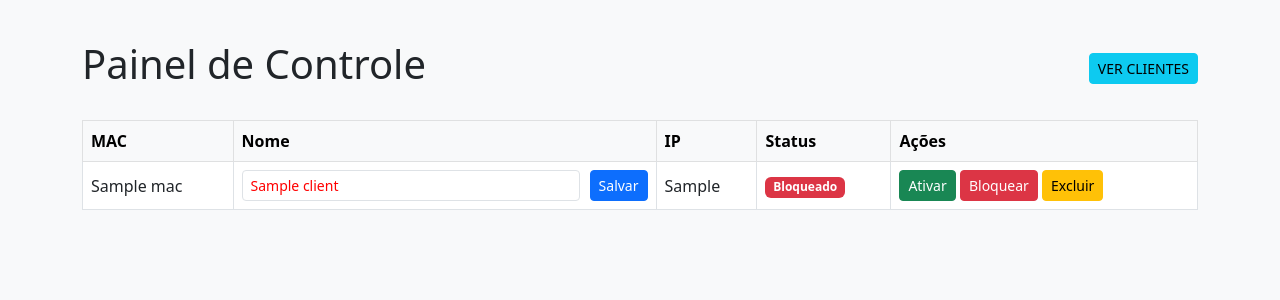
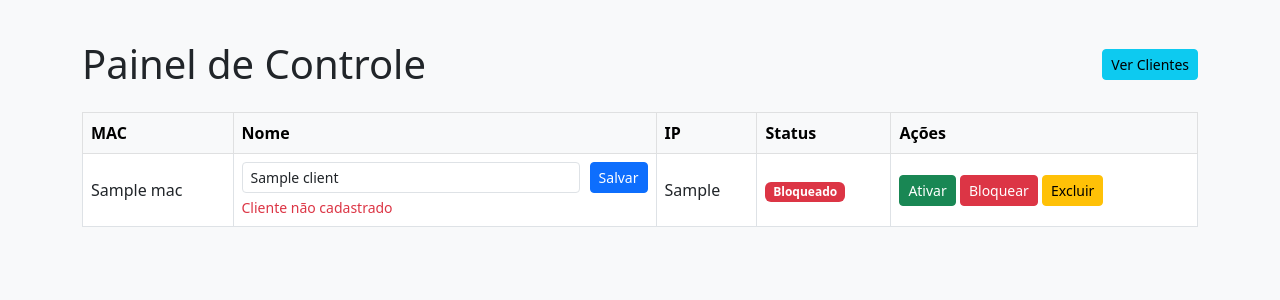
Before and after one commit to blackingbrbr23/painel-controlle, a Flask app: template templates/index.html in a window 1280 px wide. Shown: the top 300 px of the page. Run offline with Flask 3, Linux system fonts and the light colour scheme; the template is opened without the code that fills it: most values are stand-ins (such as "Sample title", 1, 10 or a date in 2020).

Commit message:
Update index.html

```diff
--- a/templates/index.html
+++ b/templates/index.html
@@ -15,8 +15,8 @@
 <body>
   <div class="container">
     <div class="d-flex justify-content-between align-items-center mb-4">
-      <h1>Painel de Controle</h1>
-      <a href="/ver_clientes" class="btn btn-info btn-sm">VER CLIENTES</a>
+      <h1 class="mb-0">Painel de Controle</h1>
+      <a href="/ver_clientes" class="btn btn-info btn-sm">Ver Clientes</a>
     </div>
     <table class="table table-bordered table-hover">
       <thead class="table-light">
@@ -34,10 +34,12 @@
           <td class="text-break">{{ client.mac }}</td>
           <td>
             <form action="/rename/{{ client.mac }}" method="post" class="form-inline">
-              <input type="text" name="nome" value="{{ client.nome }}" class="form-control form-control-sm"
-                     {% if not client.cadastrado %} style="color:red;" {% endif %}>
+              <input type="text" name="nome" value="{{ client.nome }}" class="form-control form-control-sm">
               <button type="submit" class="btn btn-primary btn-sm">Salvar</button>
             </form>
+            {% if not client.cadastrado %}
+              <div class="text-danger small mt-1">Cliente não cadastrado</div>
+            {% endif %}
           </td>
           <td>{{ client.ip }}</td>
           <td>
```
